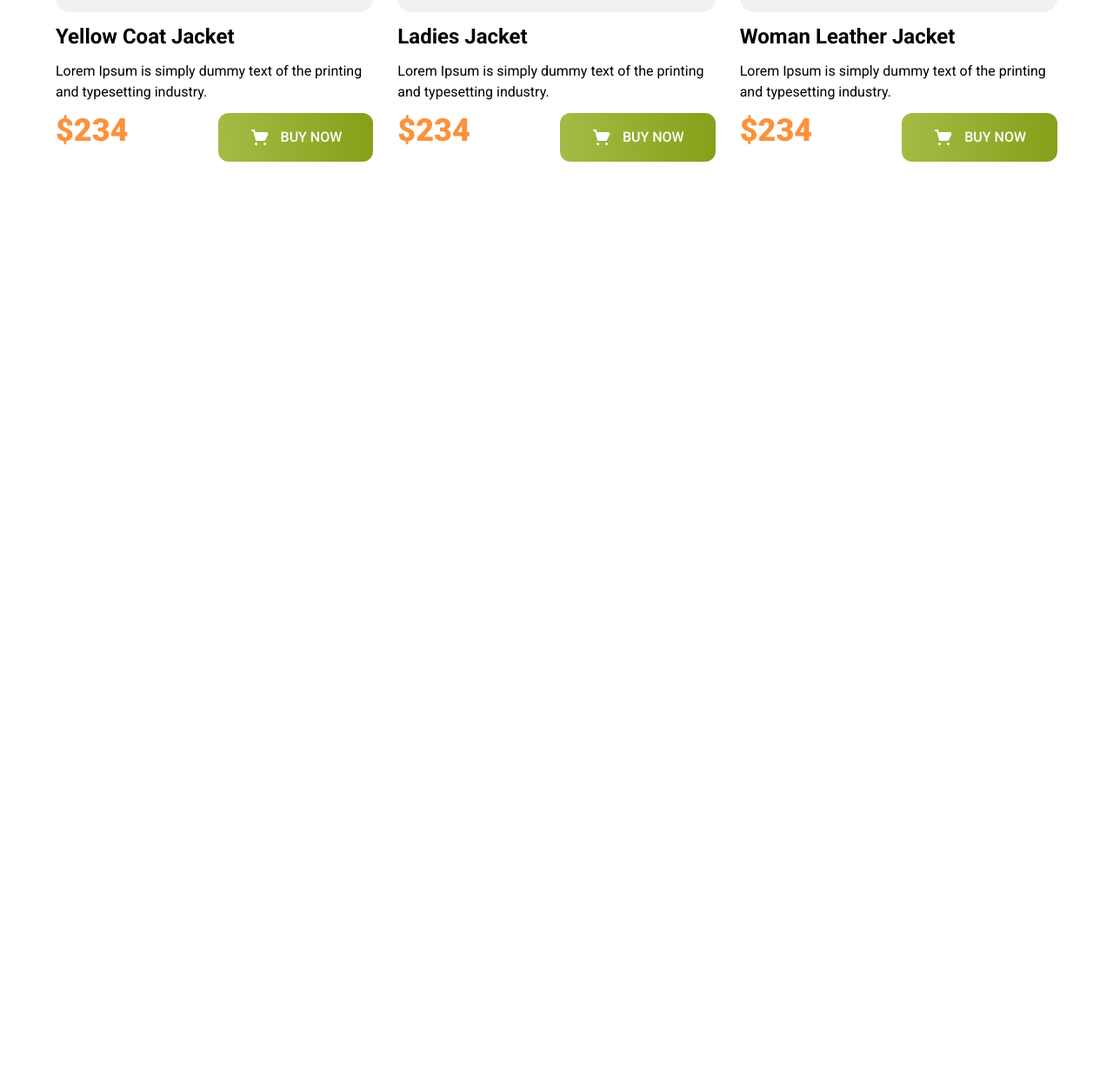
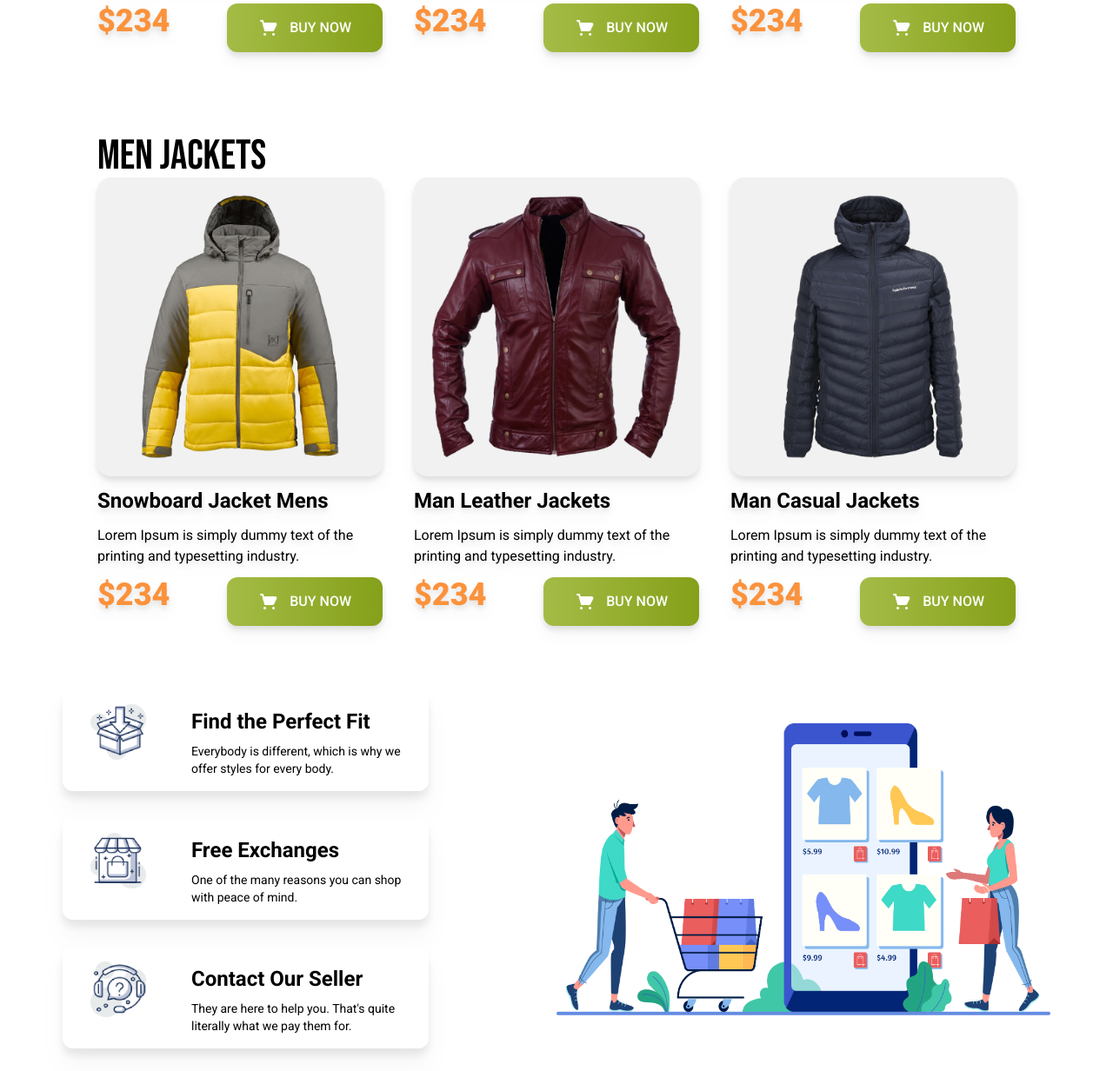
Before and after one commit to krrakib/practice-tailwind-project, a plain HTML site: page index.html in a window 1280 px wide. Shown: the part 1160-2392 px from the top of the page at 87% size. Before the commit the page ends 1394 px from the top, so only its background shows below. Drawn offline with nearby package versions, Linux system fonts and the light colour scheme.

Commit message:
added final section

```diff
--- a/index.html
+++ b/index.html
@@ -42,20 +42,20 @@
                     class="flex gap-3 py-4 px-9 bg-gradient-to-r from-[#A4BC46] to-[#85A019] rounded-xl uppercase text-white font-medium">
                     <img class="h-6 w-6" src="icons/shopping-cart 1.png" alt="">Buy Now</button>
             </div>
-            <div>
-                <img src="images/model.png" alt="">
+            <div class="bg-amber-100">
+                <img class="bg-amber-100 rounded-full" src="images/shopp.png" alt="">
             </div>
         </div>
     </header>
 
     <main class="max-w-6xl mx-auto">
         <!-- women jacket section -->
-        <section class="py-12">
+        <section class="py-12 px-12">
             <h3 class="text-5xl font-bebas">Women Jackets</h3>
             <!-- jacets container -->
-            <div class="font-roboto flex flex-col-3 gap-7">
+            <div class="font-roboto grid grid-cols-1 md:grid-cols-2 lg:grid-cols-3 gap-9">
                 <!-- jacket 1 -->
-                <div class="space-y-3">
+                <div class="space-y-3 drop-shadow-lg">
                     <div class="bg-[#F1F1F1] p-5 rounded-2xl">
                         <img src="images/jacket-1.png" alt="">
                     </div>
@@ -70,7 +70,7 @@
                      </div>
                 </div>
                 <!-- jacket 2 -->
-                <div class="space-y-3">
+                <div class="space-y-3 drop-shadow-lg">
                     <div class="bg-[#F1F1F1] p-5 rounded-2xl">
                         <img src="images/jacket-2.png" alt="">
                     </div>
@@ -85,7 +85,7 @@
                      </div>
                 </div>
                 <!-- jacket 3 -->
-                <div class="space-y-3">
+                <div class="space-y-3 drop-shadow-lg">
                     <div class="bg-[#F1F1F1] p-5 rounded-2xl">
                         <img src="images/jacket-3.png" alt="">
                     </div>
@@ -102,6 +102,91 @@
             </div>
 
         </section>
+        <!-- men jacket section -->
+        <section class="py-12 px-12">
+            <h3 class="text-5xl font-bebas">Men Jackets</h3>
+            <!-- jacets container -->
+            <div class="font-roboto grid grid-cols-1 md:grid-cols-2 lg:grid-cols-3 gap-9">
+                <!-- jacket 1 -->
+                <div class="space-y-3 drop-shadow-lg">
+                    <div class="bg-[#F1F1F1] p-5 rounded-2xl">
+                        <img src="images/jacket-4.png" alt="">
+                    </div>
+                    <h4 class="text-2xl font-bold">Snowboard Jacket Mens</h4>
+                    <p>Lorem Ipsum is simply dummy text of the
+                        printing and typesetting industry.</p>
+                     <div class="flex justify-between">
+                        <h3 class="text-4xl font-black text-orange-400">$234</h3>
+                        <button
+                        class="flex gap-3 py-4 px-9 bg-gradient-to-r from-[#A4BC46] to-[#85A019] rounded-xl uppercase text-white font-medium">
+                        <img class="h-6 w-6" src="icons/shopping-cart 1.png" alt="">Buy Now</button>
+                     </div>
+                </div>
+                <!-- jacket 2 -->
+                <div class="space-y-3 drop-shadow-lg">
+                    <div class="bg-[#F1F1F1] p-5 rounded-2xl">
+                        <img src="images/jacket-5.png" alt="">
+                    </div>
+                    <h4 class="text-2xl font-bold">Man Leather Jackets</h4>
+                    <p>Lorem Ipsum is simply dummy text of the
+                        printing and typesetting industry.</p>
+                     <div class="flex justify-between">
+                        <h3 class="text-4xl font-black text-orange-400">$234</h3>
+                        <button
+                        class="flex gap-3 py-4 px-9 bg-gradient-to-r from-[#A4BC46] to-[#85A019] rounded-xl uppercase text-white font-medium">
+                        <img class="h-6 w-6" src="icons/shopping-cart 1.png" alt="">Buy Now</button>
+                     </div>
+                </div>
+                <!-- jacket 3 -->
+                <div class="space-y-3 drop-shadow-lg">
+                    <div class="bg-[#F1F1F1] p-5 rounded-2xl">
+                        <img src="images/jacket-6.png" alt="">
+                    </div>
+                    <h4 class="text-2xl font-bold">Man Casual Jackets</h4>
+                    <p>Lorem Ipsum is simply dummy text of the
+                        printing and typesetting industry.</p>
+                     <div class="flex justify-between">
+                        <h3 class="text-4xl font-black text-orange-400">$234</h3>
+                        <button
+                        class="flex gap-3 py-4 px-9 bg-gradient-to-r from-[#A4BC46] to-[#85A019] rounded-xl uppercase text-white font-medium">
+                        <img class="h-6 w-6" src="icons/shopping-cart 1.png" alt="">Buy Now</button>
+                     </div>
+                </div>
+            </div>
+        </section>
+
+        <!-- third section -->
+        <section class="flex flex-col md:flex-col lg:flex-row justify-between items-center px-12 md:px-2">
+                <div class="flex flex-col gap-8 drop-shadow-xl">
+                    <div class="flex gap-8 space-x-5 space-y-1 px-8 py-4 rounded-xl bg-white">
+                        <img class="w-16 h-16 " src="icons/box.png" alt="">
+                        <div class="flex flex-col gap-2">
+                            <h3 class="font-roboto font-bold text-2xl">Find the Perfect Fit</h3>
+                            <p class="font-roboto font-normal text-sm ">Everybody is different, which is why we
+                                <br>offer styles for every body.</p>
+                        </div>
+                    </div>
+                    <div class="flex gap-8 space-x-5 space-y-1 px-8 py-4 rounded-xl bg-white">
+                        <img class="w-16 h-16" src="icons/house.png" alt="">
+                        <div class="flex flex-col gap-2">
+                            <h3 class="font-roboto font-bold text-2xl">Free Exchanges</h3>
+                            <p class="font-roboto font-normal text-sm">One of the many reasons you can shop
+                                <br>with peace of mind.</p>
+                        </div>
+                    </div>
+                    <div class="flex gap-8 space-x-5 space-y-1 px-8 py-4 rounded-xl bg-white">
+                        <img class="w-16 h-16" src="icons/question.png" alt="">
+                        <div class="flex flex-col gap-2">
+                            <h3 class="font-roboto font-bold text-2xl">Contact Our Seller</h3>
+                            <p class="font-roboto font-normal text-sm">They are here to help you. That's quite
+                                <br>literally what we pay them for.</p>
+                        </div>
+                    </div>
+                </div>
+                <div class="h-2/4 w-2/4 py-16">
+                    <img class="" src="images/shopping.png" alt="">
+                </div>
+        </section>
     </main>
     <footer>
 
```
Also changed, not shown: images/shop.png (added), images/shopp.png (added).
